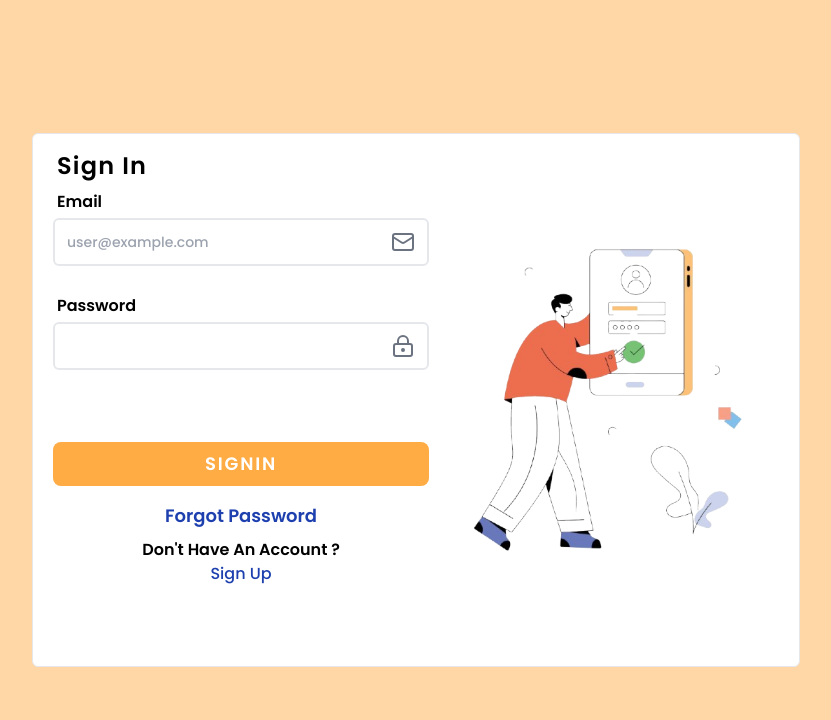
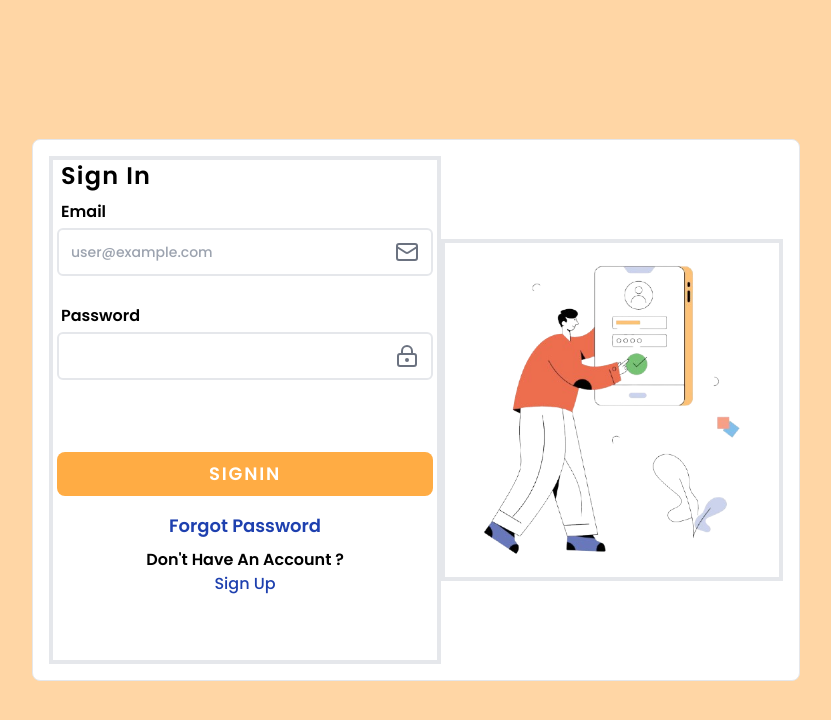
Before and after one commit to TanmayVidhate/DonorCircle_2, a React (Vite) app in the folder client/: page /signin in a window 1280 px wide. Shown: the top 720 px of the page, without its empty margins (224-1055 px from the left). Built offline with nearby package versions, Linux system fonts and the light colour scheme.

Commit message:
add height

```diff
--- a/client/src/Views/Signin.jsx
+++ b/client/src/Views/Signin.jsx
@@ -95,13 +95,13 @@ function Signin() {
 
     return (
         <>
-            <div className='flex flex-col w-screen h-screen bg-[#ffd6a5] '>
+            <div className='flex flex-col w-screen min-h-screen bg-[#ffd6a5] '>
 
-                <div className='flex-1 grid place-items-center'>
-                    <div className='border rounded-md bg-white w-5/6  p-4 lg:flex lg:justify-center lg:items-center lg:w-3/5 '>
+                <div className='flex-1 grid place-items-center mt-5'>
+                    <div className='border rounded-lg bg-white w-5/6  p-4 lg:flex lg:justify-center lg:items-center lg:w-3/5 '>
 
                         {/* first div    */}
-                        <div className='  '>
+                        <div className='border-4  '>
                             <form className='lg:w-96 h-[500px] ' onSubmit={handleSubmit(onSubmit)} >
                                 <p className='text-2xl font-semibold ml-2 tracking-wider sm:text-3xl md:text-4xl lg:text-2xl '>Sign In</p>
 
@@ -171,8 +171,8 @@ function Signin() {
 
                         {/* second div */}
 
-                        <div className='  flex justify-center items-center '>
-                            <Image img_url={img} className="object-scale-down h-80  lg:!object-contain lg:!h-1/3 " />
+                        <div className=' border-4  flex justify-center items-center '>
+                            <Image img_url={img} className="object-scale-down h-4/6 lg:!object-contain lg:!h-1/3 " />
                         </div>
                     </div>
                 </div>
```
